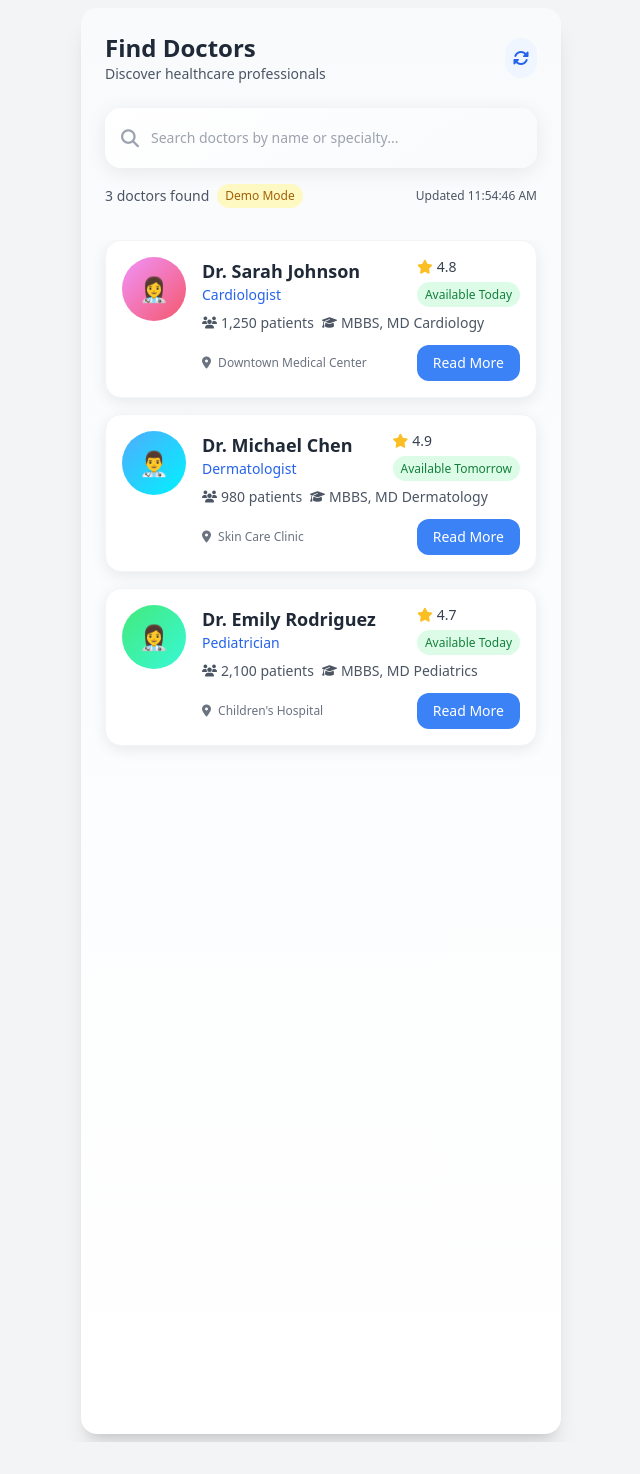
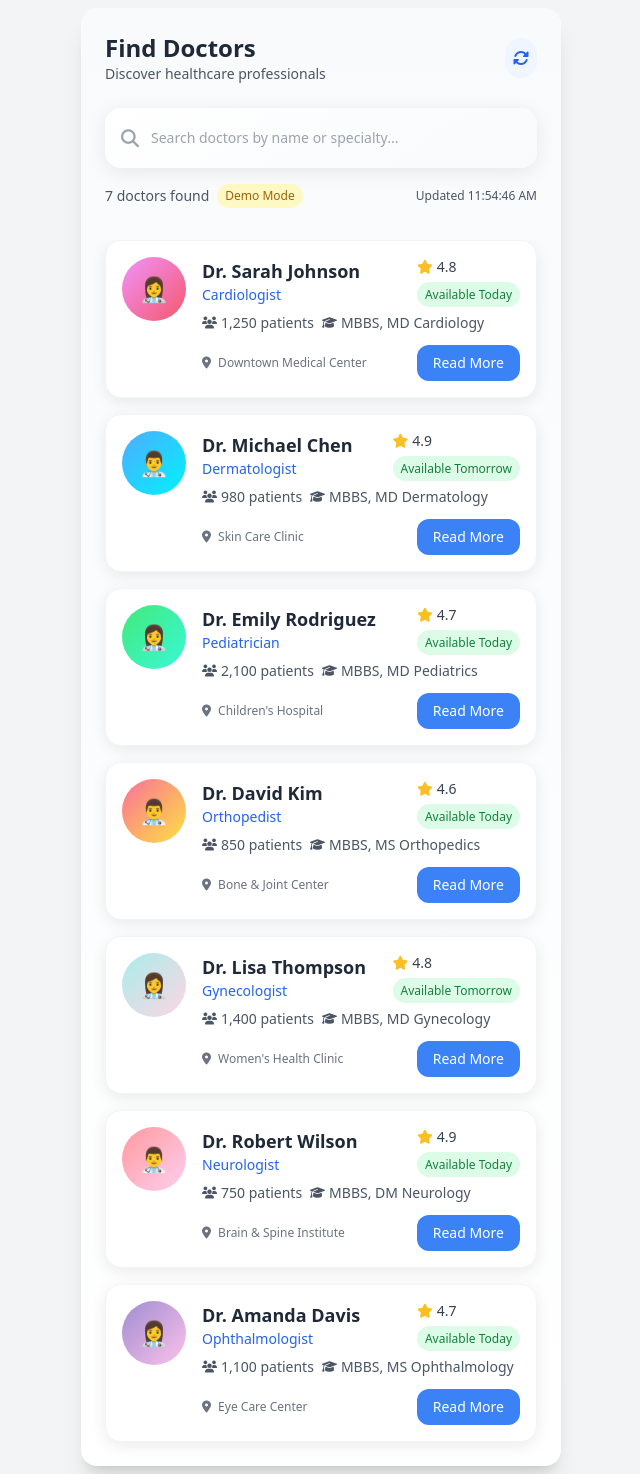
Before and after one commit to harshada2576/SIH2025, a FastAPI app: template templates/listofdocavailable.html in a window 1280 px wide. Shown: the whole page, without its empty margins (319-959 px from the left). Before the commit the page ends 1442 px from the top, so only its background shows below. Run offline with FastAPI, Linux system fonts and the light colour scheme; the template is opened without the code that fills it, so the values that code supplies are empty; some libraries are stand-ins or nearby versions.

Commit message:
listofdoc

```diff
--- a/templates/listofdocavailable.html
+++ b/templates/listofdocavailable.html
@@ -110,7 +110,59 @@
     const sampleDoctors = [
       {id: 1, name: "Dr. Sarah Johnson", specialty: "Cardiologist", rating: 4.8, patients: 1250, qualification: "MBBS, MD Cardiology", experience: "15 years", location: "Downtown Medical Center", avatar: "👩‍⚕️", about: "Specialized in heart diseases and cardiac surgery.", availability: "Available Today"},
       {id: 2, name: "Dr. Michael Chen", specialty: "Dermatologist", rating: 4.9, patients: 980, qualification: "MBBS, MD Dermatology", experience: "12 years", location: "Skin Care Clinic", avatar: "👨‍⚕️", about: "Expert in skin conditions, cosmetic procedures.", availability: "Available Tomorrow"},
-      {id: 3, name: "Dr. Emily Rodriguez", specialty: "Pediatrician", rating: 4.7, patients: 2100, qualification: "MBBS, MD Pediatrics", experience: "10 years", location: "Children's Hospital", avatar: "👩‍⚕️", about: "Comprehensive healthcare for children.", availability: "Available Today"}
+      {id: 3, name: "Dr. Emily Rodriguez", specialty: "Pediatrician", rating: 4.7, patients: 2100, qualification: "MBBS, MD Pediatrics", experience: "10 years", location: "Children's Hospital", avatar: "👩‍⚕️", about: "Comprehensive healthcare for children.", availability: "Available Today"},
+      {
+                id: 4,
+                name: "Dr. David Kim",
+                specialty: "Orthopedist",
+                rating: 4.6,
+                patients: 850,
+                qualification: "MBBS, MS Orthopedics",
+                experience: "18 years",
+                location: "Bone & Joint Center",
+                avatar: "👨‍⚕️",
+                about: "Specializes in bone, joint, and muscle disorders with advanced surgical techniques.",
+                availability: "Available Today"
+            },
+            {
+                id: 5,
+                name: "Dr. Lisa Thompson",
+                specialty: "Gynecologist",
+                rating: 4.8,
+                patients: 1400,
+                qualification: "MBBS, MD Gynecology",
+                experience: "14 years",
+                location: "Women's Health Clinic",
+                avatar: "👩‍⚕️",
+                about: "Comprehensive women's healthcare including pregnancy care and reproductive health.",
+                availability: "Available Tomorrow"
+            },
+            {
+                id: 6,
+                name: "Dr. Robert Wilson",
+                specialty: "Neurologist",
+                rating: 4.9,
+                patients: 750,
+                qualification: "MBBS, DM Neurology",
+                experience: "20 years",
+                location: "Brain & Spine Institute",
+                avatar: "👨‍⚕️",
+                about: "Expert in neurological disorders, brain conditions, and nervous system diseases.",
+                availability: "Available Today"
+            },
+            {
+                id: 7,
+                name: "Dr. Amanda Davis",
+                specialty: "Ophthalmologist",
+                rating: 4.7,
+                patients: 1100,
+                qualification: "MBBS, MS Ophthalmology",
+                experience: "11 years",
+                location: "Eye Care Center",
+                avatar: "👩‍⚕️",
+                about: "Specialized in eye care, vision correction, and advanced eye surgeries.",
+                availability: "Available Today"
+            }
     ];
 
     async function fetchDoctorsFromBackend(page = 1, searchTerm = '') {
```
